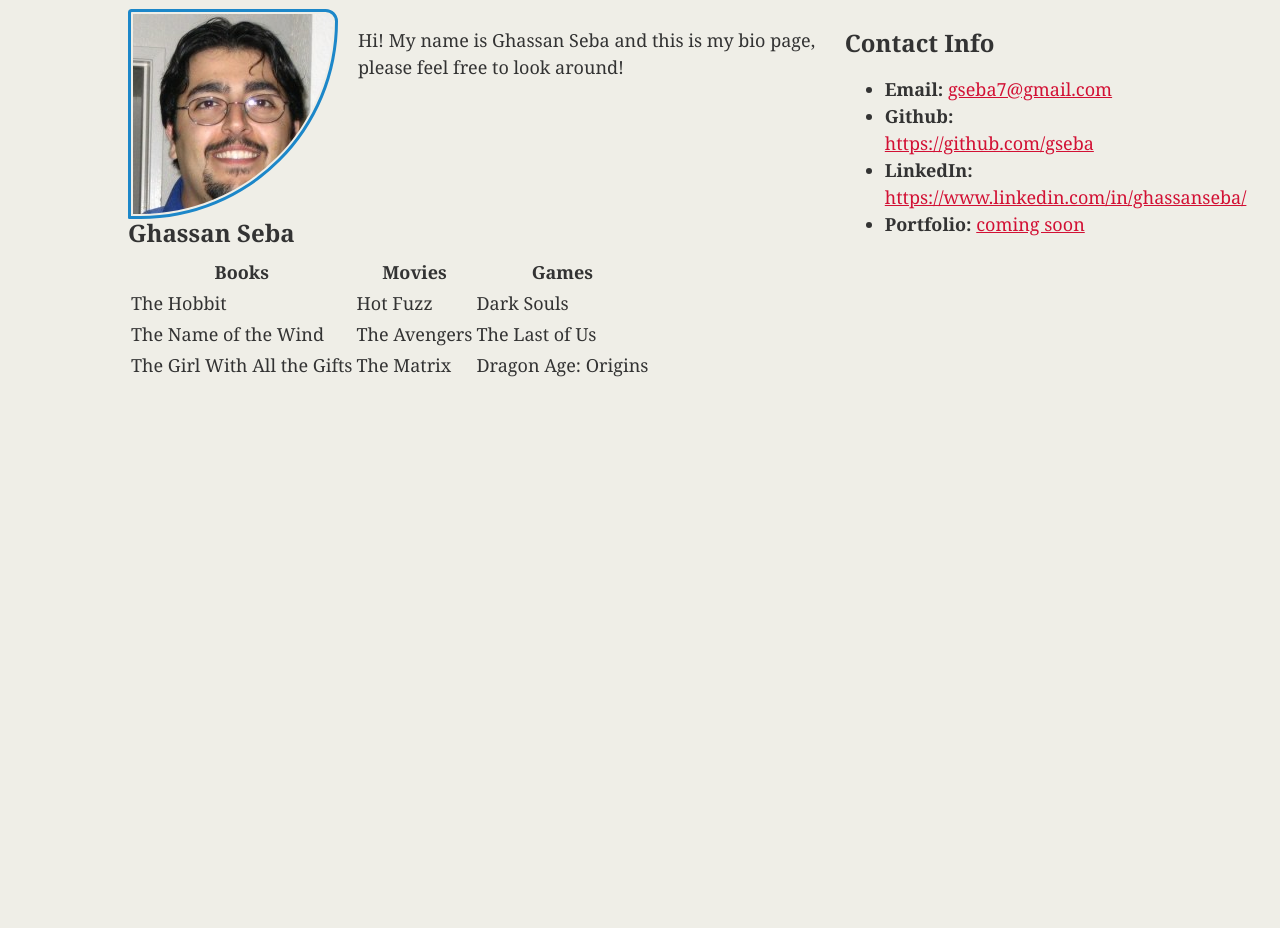
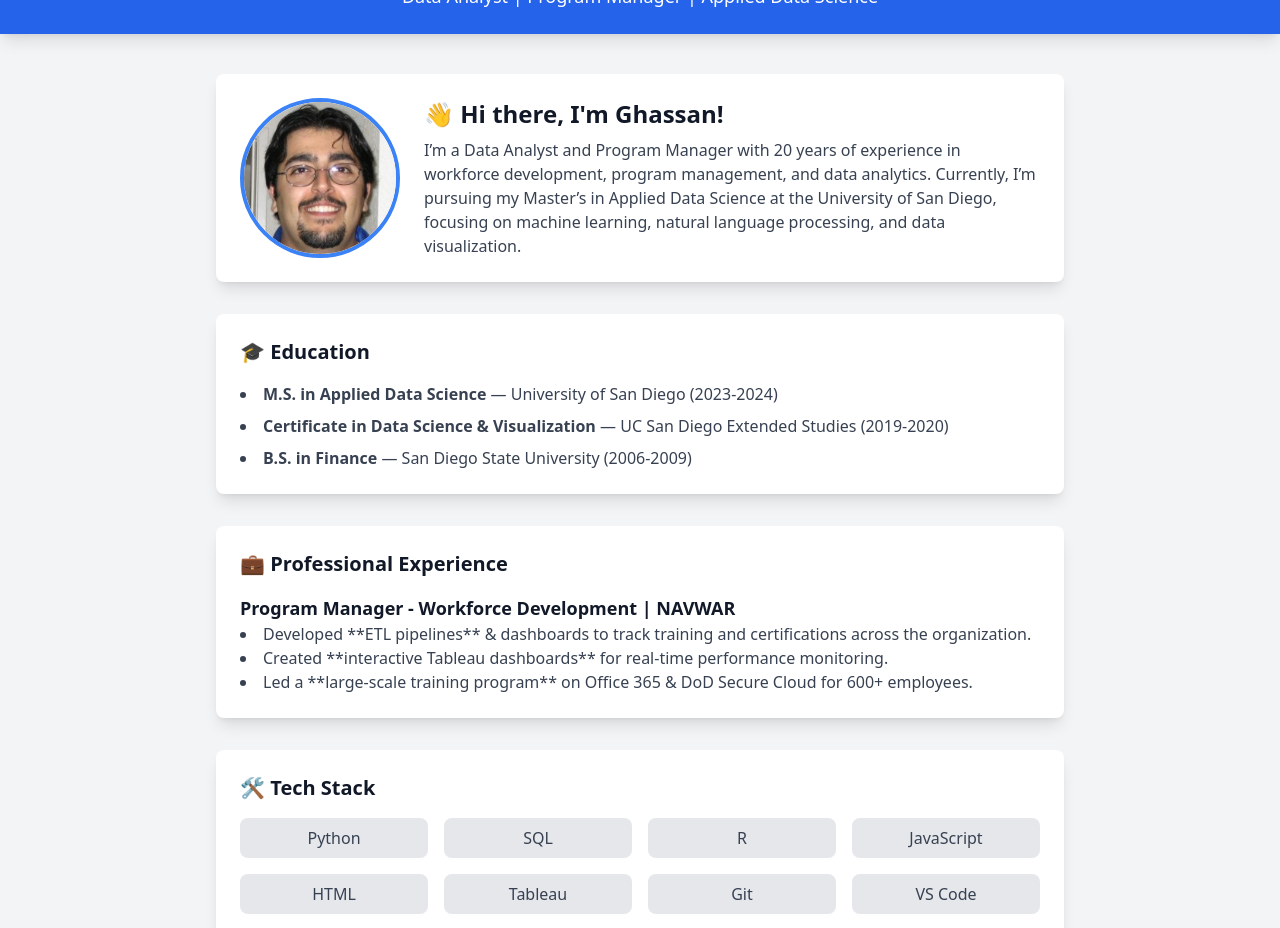
Before and after one commit to gseba/gseba.github.io, a plain HTML site: page index.html in a window 1280 px wide. Shown: the part 78-1006 px from the top of the page. Before the commit the page ends 800 px from the top, so only its background shows below. Drawn offline with nearby package versions, Linux system fonts and the light colour scheme.

Commit message:
Update index.html

```diff
--- a/index.html
+++ b/index.html
@@ -1,62 +1,90 @@
 <!DOCTYPE html>
-<!-- CSS Stylesheets with Relative Paths -->
-<html lang="en-us">
+<html lang="en">
 <head>
   <meta charset="UTF-8">
-  <title>Ghassan Seba Bio Page</title>
-
-  <!-- This line is money! It points your HTML to the CSS file. -->
-  <!-- Notice the "relative" pathway? It matches a file inside our current directory's "assets" folder. Open it to see our style rules. -->
-  <link rel="stylesheet" type="text/css" href="style.css">
+  <meta name="viewport" content="width=device-width, initial-scale=1.0">
+  <title>Ghassan Seba | Data Analyst & Program Manager</title>
+  <script src="https://cdn.tailwindcss.com"></script>
 </head>
 
-<body>
-  <header>
-    <h1>Ghassan Seba</h1>
+<body class="bg-gray-100 text-gray-900 font-sans">
+
+  <!-- Header -->
+  <header class="bg-blue-600 text-white text-center py-6 shadow-lg">
+    <h1 class="text-3xl font-bold">Ghassan Seba</h1>
+    <p class="text-lg">Data Analyst | Program Manager | Applied Data Science</p>
   </header>
-  <main class="container">
-      <section id="main-bio">
-        <section id="figure">
-          <h2 id="bio-name">Ghassan Seba</h2>
-          <img id="bio-image" src="profile2.jpg" alt="Ghassan Seba">
-        </section>
-        <p>Hi! My name is Ghassan Seba and this is my bio page, please feel free to look around!</p>
-      </section>
 
-      <aside id="contact-info">
-          <h2>Contact Info</h2>
-          <ul>
-            <li><strong>Email:</strong> <a href="mailto:gseba7@gmail.com">gseba7@gmail.com</a></li>
-            <li><strong>Github:</strong> <a href="https://github.com/gseba">https://github.com/gseba</a></li>
-            <li><strong>LinkedIn:</strong> <a href="https://www.linkedin.com/in/ghassanseba/">https://www.linkedin.com/in/ghassanseba/</a></li>
-            <li><strong>Portfolio:</strong> <a href="#">coming soon</a></li>
+  <!-- Main Container -->
+  <main class="container mx-auto px-6 py-10 max-w-4xl">
+
+    <!-- About Me Section -->
+    <section class="bg-white p-6 rounded-lg shadow-lg flex flex-col md:flex-row items-center">
+      <img class="w-40 h-40 rounded-full border-4 border-blue-500 object-cover mx-auto md:mx-0 md:mr-6"
+           src="profile2.jpg"
+           alt="Ghassan Seba">
+      <div>
+        <h2 class="text-2xl font-semibold">👋 Hi there, I'm Ghassan!</h2>
+        <p class="text-gray-700 mt-2">
+          I’m a Data Analyst and Program Manager with 20 years of experience in workforce development,
+          program management, and data analytics. Currently, I’m pursuing my Master’s in Applied Data Science
+          at the University of San Diego, focusing on machine learning, natural language processing, and data visualization.
+        </p>
+      </div>
+    </section>
+
+    <!-- Education -->
+    <section class="mt-8 bg-white p-6 rounded-lg shadow-lg">
+      <h2 class="text-xl font-semibold mb-4">🎓 Education</h2>
+      <ul class="list-disc list-inside space-y-2 text-gray-700">
+        <li><strong>M.S. in Applied Data Science</strong> — University of San Diego (2023-2024)</li>
+        <li><strong>Certificate in Data Science & Visualization</strong> — UC San Diego Extended Studies (2019-2020)</li>
+        <li><strong>B.S. in Finance</strong> — San Diego State University (2006-2009)</li>
+      </ul>
+    </section>
+
+    <!-- Professional Experience -->
+    <section class="mt-8 bg-white p-6 rounded-lg shadow-lg">
+      <h2 class="text-xl font-semibold mb-4">💼 Professional Experience</h2>
+      <div class="space-y-4">
+        <div>
+          <h3 class="text-lg font-semibold">Program Manager - Workforce Development | NAVWAR</h3>
+          <ul class="list-disc list-inside text-gray-700">
+            <li>Developed **ETL pipelines** & dashboards to track training and certifications across the organization.</li>
+            <li>Created **interactive Tableau dashboards** for real-time performance monitoring.</li>
+            <li>Led a **large-scale training program** on Office 365 & DoD Secure Cloud for 600+ employees.</li>
           </ul>
-        </aside>
-  <table>
-    <tr>
-      <th>Books</th>
-      <th>Movies</th>
-      <th>Games</th>
-    </tr>
-    <tr>
-      <td>The Hobbit</td>
-      <td>Hot Fuzz</td>
-      <td>Dark Souls</td>
-    </tr>
-    <tr>
-      <td>The Name of the Wind</td>
-      <td>The Avengers</td>
-      <td>The Last of Us</td>
-    </tr>
-    <tr>
-      <td>The Girl With All the Gifts</td>
-      <td>The Matrix</td>
-      <td>Dragon Age: Origins</td>
-    </tr>
-  </table>
+        </div>
+      </div>
+    </section>
+
+    <!-- Tech Stack -->
+    <section class="mt-8 bg-white p-6 rounded-lg shadow-lg">
+      <h2 class="text-xl font-semibold mb-4">🛠 Tech Stack</h2>
+      <div class="grid grid-cols-2 md:grid-cols-4 gap-4 text-center text-gray-700">
+        <span class="bg-gray-200 p-2 rounded-lg">Python</span>
+        <span class="bg-gray-200 p-2 rounded-lg">SQL</span>
+        <span class="bg-gray-200 p-2 rounded-lg">R</span>
+        <span class="bg-gray-200 p-2 rounded-lg">JavaScript</span>
+        <span class="bg-gray-200 p-2 rounded-lg">HTML</span>
+        <span class="bg-gray-200 p-2 rounded-lg">Tableau</span>
+        <span class="bg-gray-200 p-2 rounded-lg">Git</span>
+        <span class="bg-gray-200 p-2 rounded-lg">VS Code</span>
+      </div>
+    </section>
+
+    <!-- Contact Info -->
+    <aside class="mt-8 bg-white p-6 rounded-lg shadow-lg">
+      <h2 class="text-xl font-semibold mb-4">📫 Connect with Me</h2>
+      <ul class="space-y-2">
+        <li><strong>Email:</strong> <a href="mailto:gseba7@gmail.com" class="text-blue-600 hover:underline">gseba7@gmail.com</a></li>
+        <li><strong>GitHub:</strong> <a href="https://github.com/gseba" class="text-blue-600 hover:underline">github.com/gseba</a></li>
+        <li><strong>LinkedIn:</strong> <a href="https://www.linkedin.com/in/ghassanseba/" class="text-blue-600 hover:underline">linkedin.com/in/ghassanseba</a></li>
+        <li><strong>Portfolio:</strong> <span class="text-gray-500">Coming soon...</span></li>
+      </ul>
+    </aside>
 
   </main>
 
 </body>
-
 </html>
```
